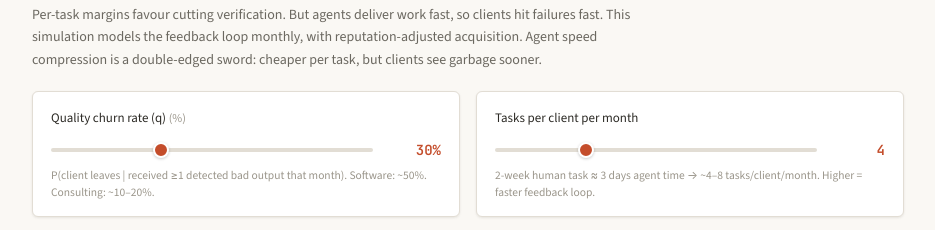
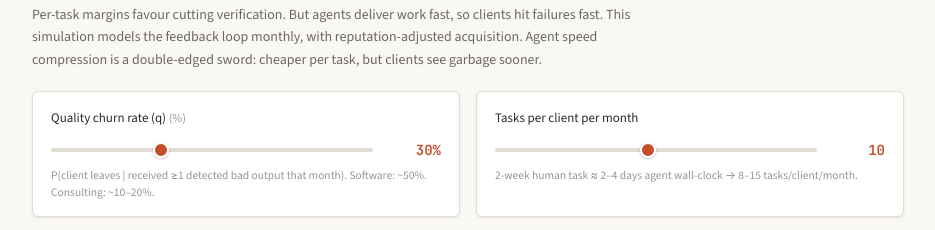
Before and after one commit to MStak999/half-life-tax, a plain HTML site: page economic-anatomy.html in a window 1280 px wide. Shown: the part 3520-3750 px from the top of the page, without its empty margins (172-1107 px from the left). Drawn offline with nearby package versions, Linux system fonts and the light colour scheme.

Commit message:
Modify tasks per month slider and hint text
Updated the tasks per client per month range and adjusted the related hint for clarity.

```diff
--- a/economic-anatomy.html
+++ b/economic-anatomy.html
@@ -738,10 +738,10 @@
         <div class="param-card">
           <label>Tasks per client per month</label>
           <div class="slider-row">
-            <input type="range" id="tasksPerMonth" min="1" max="12" step="1" value="4">
-            <span class="slider-value" id="tasksPerMonth-val">4</span>
+            <input type="range" id="tasksPerMonth" min="1" max="20" step="1" value="10">
+            <span class="slider-value" id="tasksPerMonth-val">10</span>
           </div>
-          <div class="param-hint">2-week human task ≈ 3 days agent time → ~4–8 tasks/client/month. Higher = faster feedback loop.</div>
+          <div class="param-hint">2-week human task ≈ 2–4 days agent wall-clock → 8–15 tasks/client/month.</div>
         </div>
         <div class="param-card">
           <label>Base acquisition <span class="unit">(clients/month)</span></label>
```
